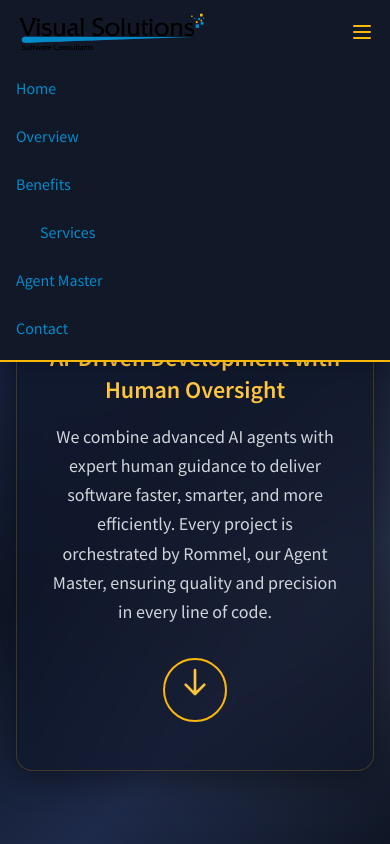
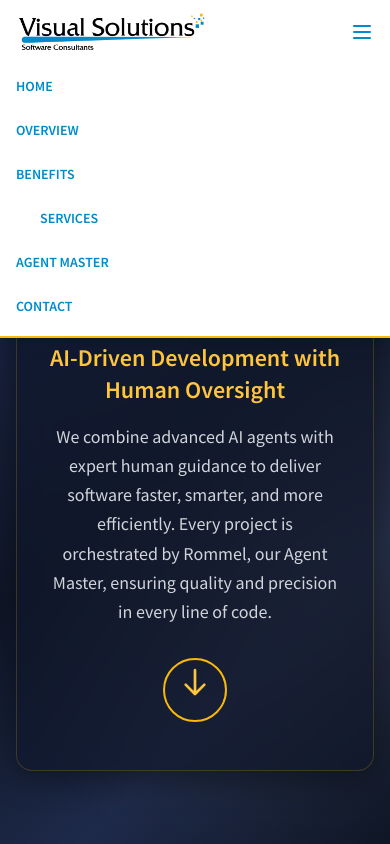
Before and after one commit to DebonairSM/vsol-website, a website built with Vite: page client/agentric.html in a window 390 px wide. Both pictures are taken after a click on the button 362 px from the left and 32 px from the top of the page. Shown: the top 844 px of the page. Built offline with nearby package versions, Linux system fonts and the light colour scheme.

Commit message:
Update navigation styles for improved visibility and consistency with site theme
- Changed navigation background color from gray to white
- Updated text colors for navigation links to primary theme colors
- Enhanced mobile navigation link styles for better user experience

```diff
--- a/client/agentric.html
+++ b/client/agentric.html
@@ -29,7 +29,7 @@
 </head>
 <body class="font-sans antialiased bg-gray-900 text-gray-100">
   <!-- Navigation -->
-  <nav id="main-nav" class="fixed w-full z-50 bg-gray-900 shadow-lg border-b-2 border-accent-500">
+  <nav id="main-nav" class="fixed w-full z-50 bg-white shadow-lg border-b-2 border-accent-500">
     <div class="container mx-auto px-4 py-3">
       <div class="flex justify-between items-center">
         <!-- Logo -->
@@ -38,7 +38,7 @@
         </a>
 
         <!-- Mobile menu button -->
-        <button id="mobile-menu-btn" class="md:hidden text-accent-500 focus:outline-none">
+        <button id="mobile-menu-btn" class="md:hidden text-primary-600 focus:outline-none">
           <svg class="w-6 h-6" fill="none" stroke="currentColor" viewBox="0 0 24 24">
             <path stroke-linecap="round" stroke-linejoin="round" stroke-width="2" d="M4 6h16M4 12h16M4 18h16"></path>
           </svg>
@@ -57,12 +57,12 @@
 
       <!-- Mobile Navigation -->
       <div id="mobile-nav" class="hidden md:hidden mt-4 space-y-2">
-        <a href="/" class="block text-gray-300 hover:text-accent-500 py-2">Home</a>
-        <a href="#introduction" class="block text-gray-300 hover:text-accent-500 py-2">Overview</a>
-        <a href="#benefits" class="block text-gray-300 hover:text-accent-500 py-2">Benefits</a>
-        <a href="#services" class="block text-gray-300 hover:text-accent-500 py-2">Services</a>
-        <a href="#agent-master" class="block text-gray-300 hover:text-accent-500 py-2">Agent Master</a>
-        <a href="#contact" class="block text-gray-300 hover:text-accent-500 py-2">Contact</a>
+        <a href="/" class="block text-primary-600 hover:text-primary-700 py-2 font-semibold uppercase text-sm">Home</a>
+        <a href="#introduction" class="block text-primary-600 hover:text-primary-700 py-2 font-semibold uppercase text-sm">Overview</a>
+        <a href="#benefits" class="block text-primary-600 hover:text-primary-700 py-2 font-semibold uppercase text-sm">Benefits</a>
+        <a href="#services" class="block text-primary-600 hover:text-primary-700 py-2 font-semibold uppercase text-sm">Services</a>
+        <a href="#agent-master" class="block text-primary-600 hover:text-primary-700 py-2 font-semibold uppercase text-sm">Agent Master</a>
+        <a href="#contact" class="block text-primary-600 hover:text-primary-700 py-2 font-semibold uppercase text-sm">Contact</a>
       </div>
     </div>
   </nav>
--- a/client/src/styles/agentric.css
+++ b/client/src/styles/agentric.css
@@ -13,14 +13,14 @@
 }
 
 @layer components {
-  /* Navigation styles - darker theme */
+  /* Navigation styles - white background like main site */
   #main-nav {
-    @apply bg-gray-900 shadow-lg border-b-2 border-accent-500;
+    @apply bg-white shadow-lg border-b-2 border-accent-500;
     transition: all 0.3s ease;
   }
 
   .nav-link {
-    @apply text-sm font-semibold uppercase text-gray-300 hover:text-accent-500;
+    @apply text-sm font-semibold uppercase text-primary-600 hover:text-primary-700;
     letter-spacing: 0.05em;
     transition: color 0.3s ease;
   }
```
